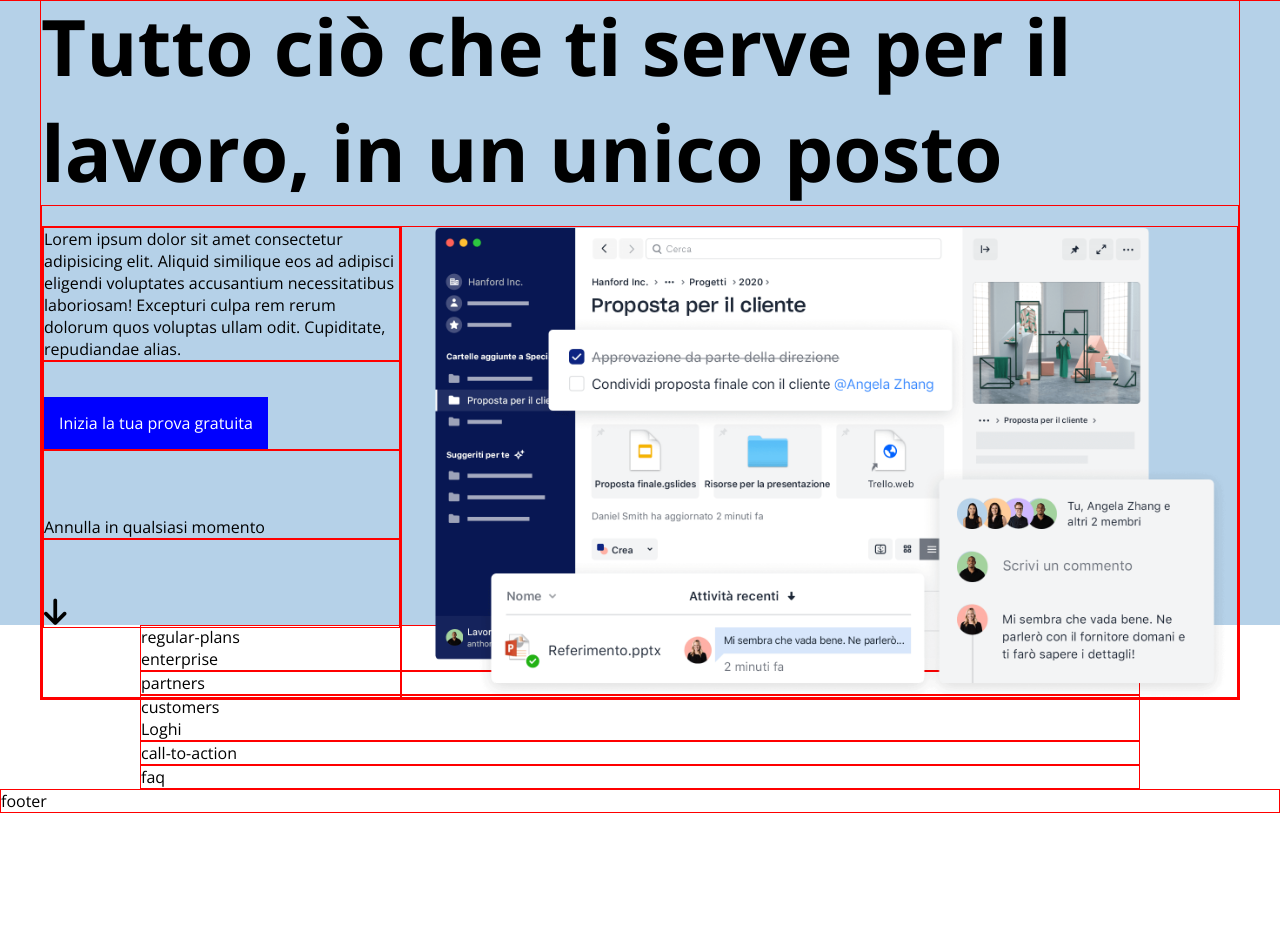
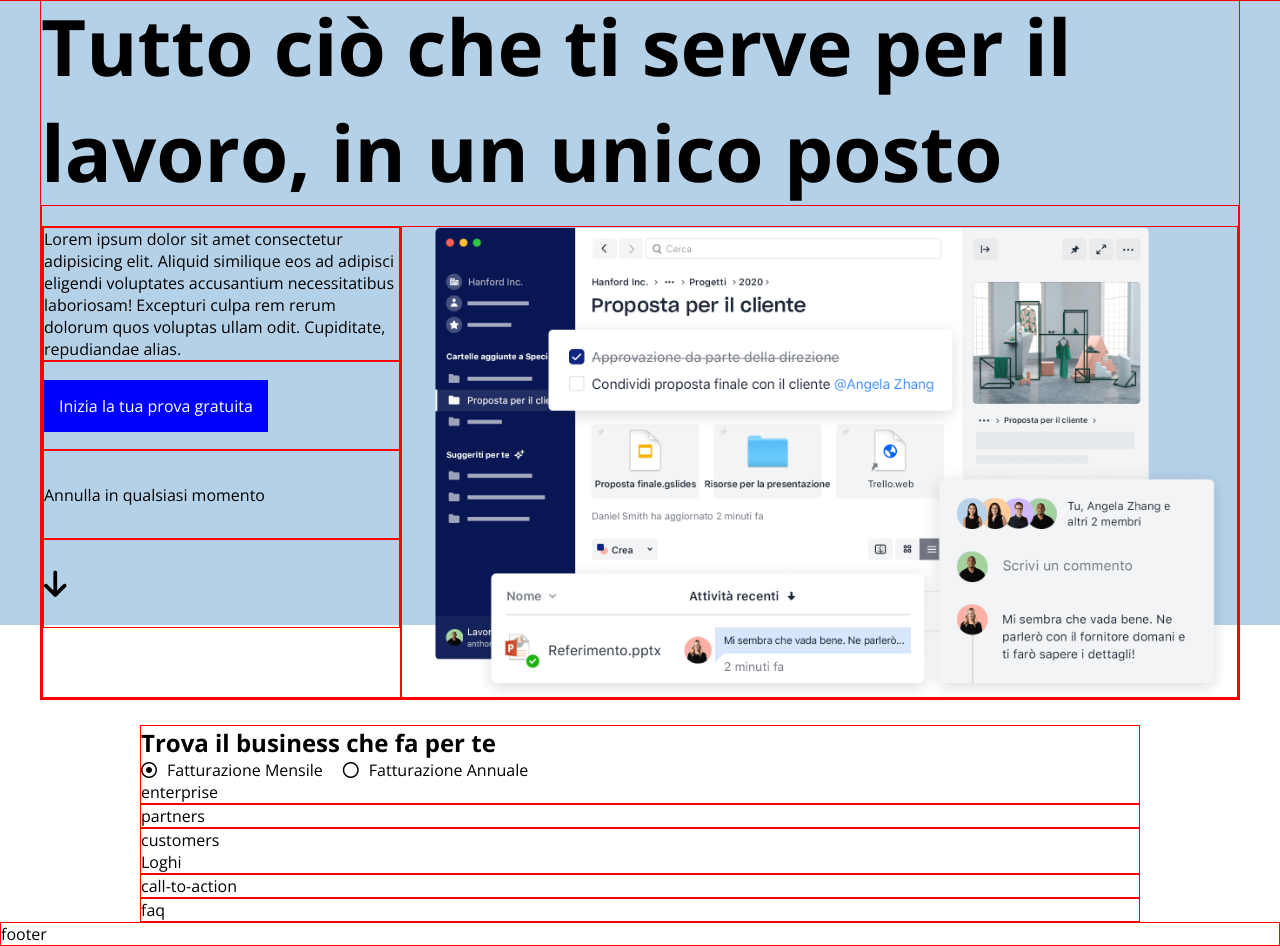
Before and after one commit to RaffaelePellegrino/htmlcss-dropbox, a plain HTML site: page index.html in a window 1280 px wide. Shown: the part 83-1029 px from the top of the page. Before the commit the page ends 896 px from the top, so only its background shows below. Drawn offline with nearby package versions, Linux system fonts and the light colour scheme.

Commit message:
check-box

```diff
--- a/index.html
+++ b/index.html
@@ -64,8 +64,13 @@
         </section>
     </div>
         <section id="plans" class="debug container-small">
-            <div class="regular-plans">
-                regular-plans
+            <h2>Trova il business che fa per te</h2>
+            <div class="dot d-flex">
+                <div class="descrizione d-flex i-center p-20-right"><i class="fa-regular fa-circle-dot p-10-right"></i><p>Fatturazione Mensile</p>
+                </div>
+                <div class="descrizione d-flex i-center">
+                <i class="fa-regular fa-circle p-10-right"></i><p>Fatturazione Annuale</p>
+                </div>
             </div>
 
             <div class="enterprise">
--- a/style.css
+++ b/style.css
@@ -54,6 +54,9 @@ img{
 
 .j-center{
     justify-content: center;
+}
+.i-center{
+    align-items: center;
 }
 .t-allign-center{
     text-align: center;
@@ -124,6 +127,12 @@ img{
     padding-bottom: 45px;
     padding-top: 35px;
 }
+.p-20-right{
+    padding-right: 20px;
+}
+.p-10-right{
+    padding-right: 10px;
+}
 /*---------- Header ----------*/
 
 header{
@@ -169,10 +178,10 @@ h1{
     width: 100%;
     background-color: rgb(181, 209, 232);
 }
-.jumbotron{
-
+/* Plans */
+#plans{
+    margin-top: 100px;
 }
-
 /*---------- Footer ----------*/
 
 
@@ -192,7 +201,7 @@ h1{
 .divisione-testo{
     max-width: 100%;
     height: 89px;
-    max-height: 95px;
+    max-height: 89px;
     display: flex;
-    align-items: flex-end;
+    align-items: center;
 }
```
